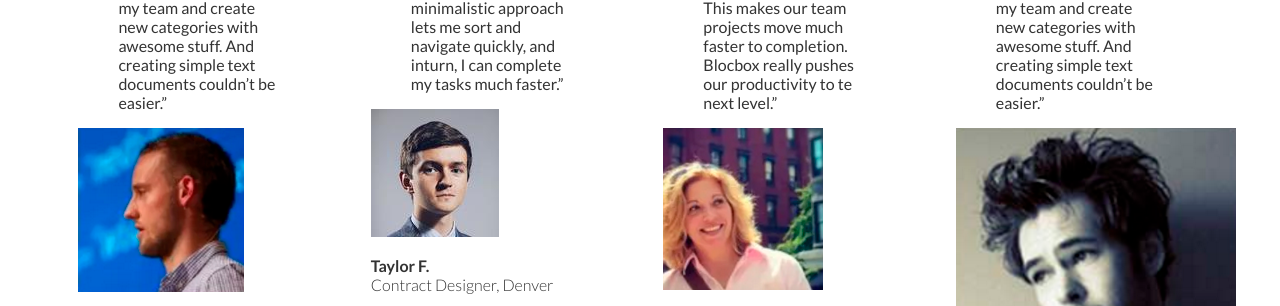
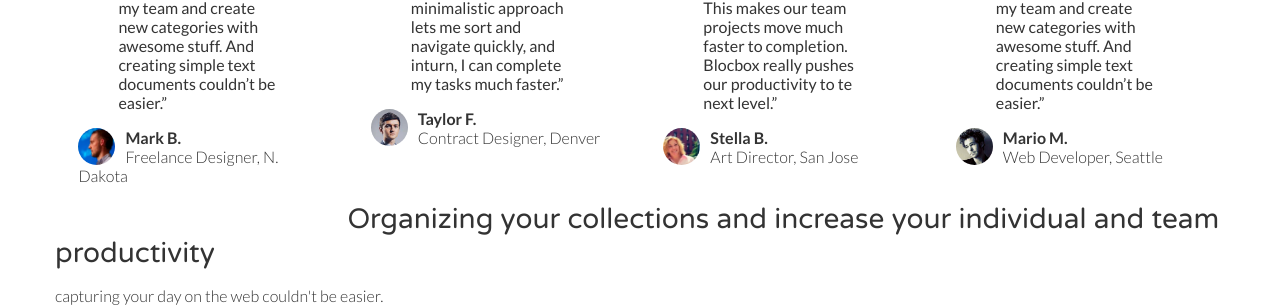
Before and after one commit to mattsmithcreative/Blocbox, a plain HTML site: page index.html in a window 1280 px wide. Shown: the part 1434-1740 px from the top of the page. Drawn offline with Linux system fonts and the light colour scheme.

Commit message:
Project-30-CSS-Updated

```diff
--- a/css/style.css
+++ b/css/style.css
@@ -132,6 +132,14 @@ header .hero {
    box-shadow: 0px 2px 0px 0px #22894E;
  }
 
+.avatar {
+    width: 37px;
+    height: 37px;
+    border-radius: 50%;
+    float: left;
+    margin-right: 10px;
+}
+
 
 /* Media Queries */
 
```
